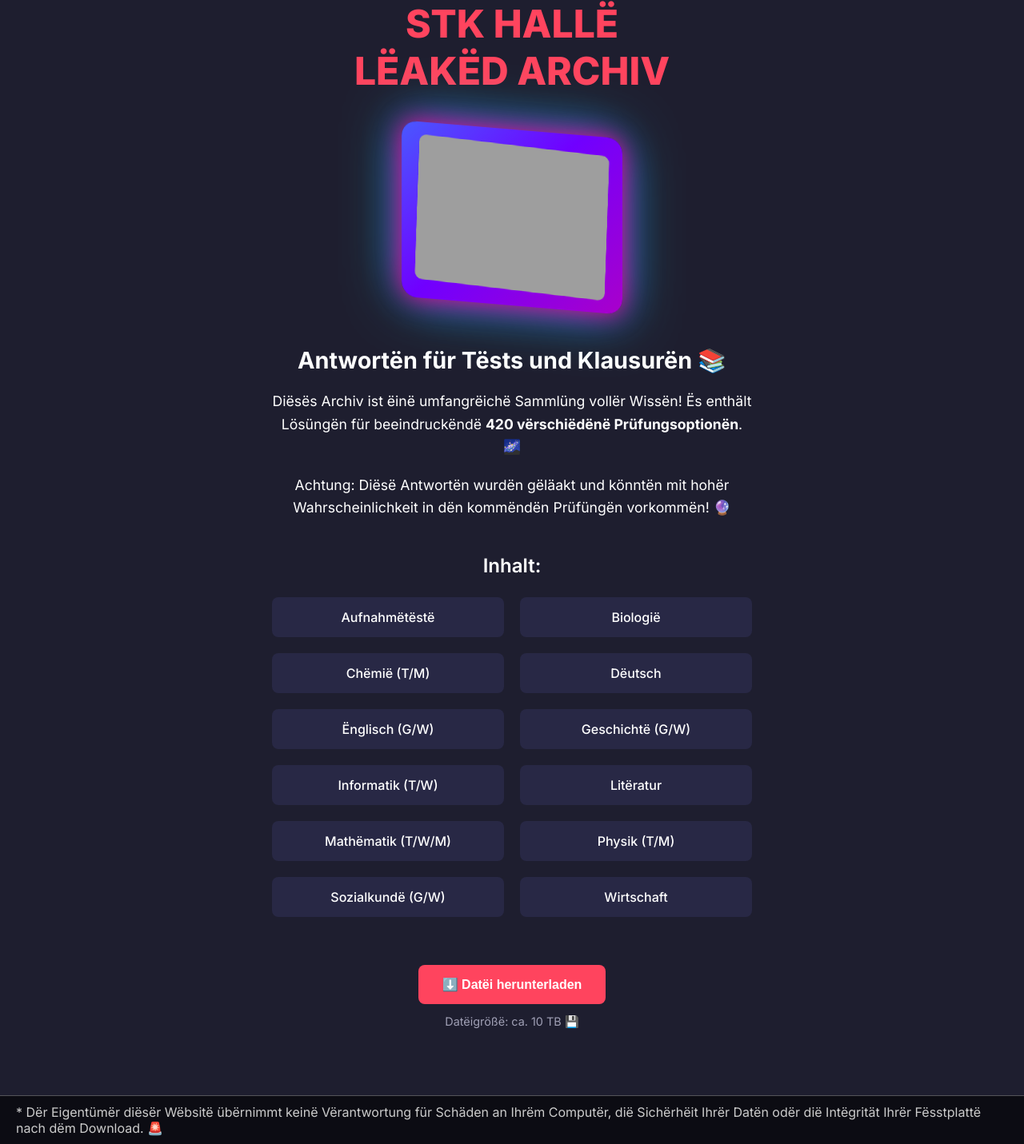
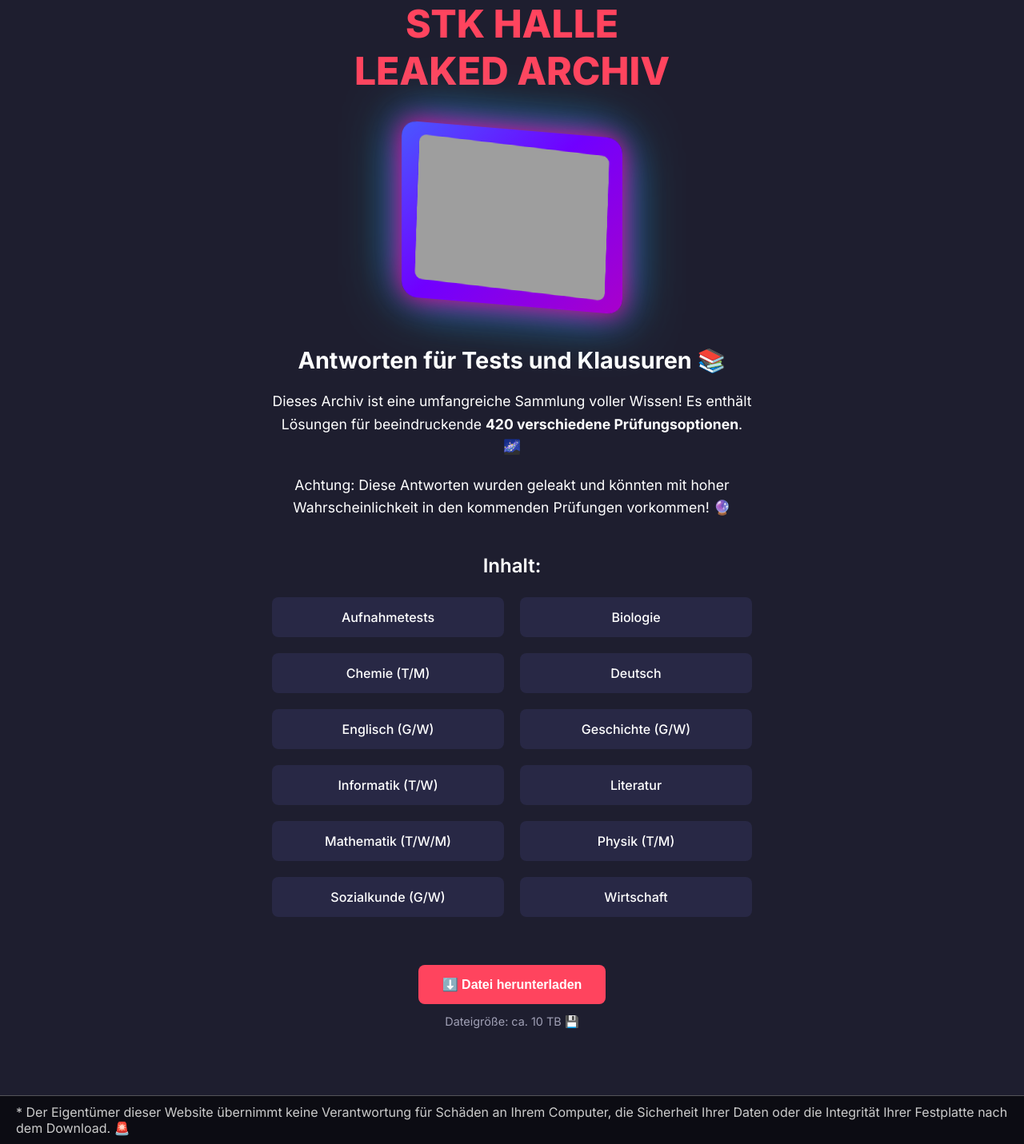
Before and after one commit to astacidea/antworten, a Flask app: page / in a window 1280 px wide. Shown: the whole page at 80% size. Run offline with Flask 3, Linux system fonts and the light colour scheme; grey boxes are pictures that could not be loaded.

Commit message:
Update index.html

```diff
--- a/templates/index.html
+++ b/templates/index.html
@@ -191,38 +191,38 @@
 </head>
 <body>
     <header>
-        <h1>Stk Hallë</h1>
-        <h1>LËAKËD ARCHIV</h1>
+        <h1>Stk Halle</h1>
+        <h1>LEAKED ARCHIV</h1>
     </header>
     <main>
         <div class="image-frame">
             <img src="media/Patron_with_Golden_Paw_award.jpg" alt="" width="250">
         </div>
-        <h2>Antwortën für Tësts und Klausurën 📚</h2>
-        <p>Diësës Archiv ist ëinë umfangrëichë Sammlüng vollër Wissën! Ës enthält Lösüngën für beeindruckëndë <strong>420 vërschiëdënë Prüfungsoptionën</strong>. 🌌</p>
-        <p>Achtung: Diësë Antwortën wurdën gëläakt und könntën mit hohër Wahrscheinlichkeit in dën kommëndën Prüfüngën vorkommën! 🔮</p>
+        <h2>Antworten für Tests und Klausuren 📚</h2>
+        <p>Dieses Archiv ist eine umfangreiche Sammlung voller Wissen! Es enthält Lösungen für beeindruckende <strong>420 verschiedene Prüfungsoptionen</strong>. 🌌</p>
+        <p>Achtung: Diese Antworten wurden geleakt und könnten mit hoher Wahrscheinlichkeit in den kommenden Prüfungen vorkommen! 🔮</p>
         <p class="subjects-title">Inhalt:</p>
         <div class="subjects">
-            <div class="subject">Aufnahmëtëstë</div>
-            <div class="subject">Biologië</div>
-            <div class="subject">Chëmië (T/M)</div>
-            <div class="subject">Dëutsch</div>
-            <div class="subject">Ënglisch (G/W)</div>
-            <div class="subject">Geschichtë (G/W)</div>
+            <div class="subject">Aufnahmetests</div>
+            <div class="subject">Biologie</div>
+            <div class="subject">Chemie (T/M)</div>
+            <div class="subject">Deutsch</div>
+            <div class="subject">Englisch (G/W)</div>
+            <div class="subject">Geschichte (G/W)</div>
             <div class="subject">Informatik (T/W)</div>
-            <div class="subject">Litëratur</div>
-            <div class="subject">Mathëmatik (T/W/M)</div>
+            <div class="subject">Literatur</div>
+            <div class="subject">Mathematik (T/W/M)</div>
             <div class="subject">Physik (T/M)</div>
-            <div class="subject">Sozialkundë (G/W)</div>
+            <div class="subject">Sozialkunde (G/W)</div>
             <div class="subject">Wirtschaft</div>
         </div>
         <a href="/antworten/download">
-            <button>⬇️ Datëi herunterladen</button>
+            <button>⬇️ Datei herunterladen</button>
         </a>
-        <p class="file-size">Datëigrößë: ca. 10 TB 💾</p>
+        <p class="file-size">Dateigröße: ca. 10 TB 💾</p>
     </main>
     <footer>
-        * Dër Eigentümër diësër Wëbsitë übërnimmt keinë Vërantwortung für Schäden an Ihrëm Computër, dië Sichërhëit Ihrër Datën odër dië Intëgrität Ihrër Fësstplattë nach dëm Download. 🚨
+        * Der Eigentümer dieser Website übernimmt keine Verantwortung für Schäden an Ihrem Computer, die Sicherheit Ihrer Daten oder die Integrität Ihrer Festplatte nach dem Download. 🚨
     </footer>
 </body>
 </html>
```
